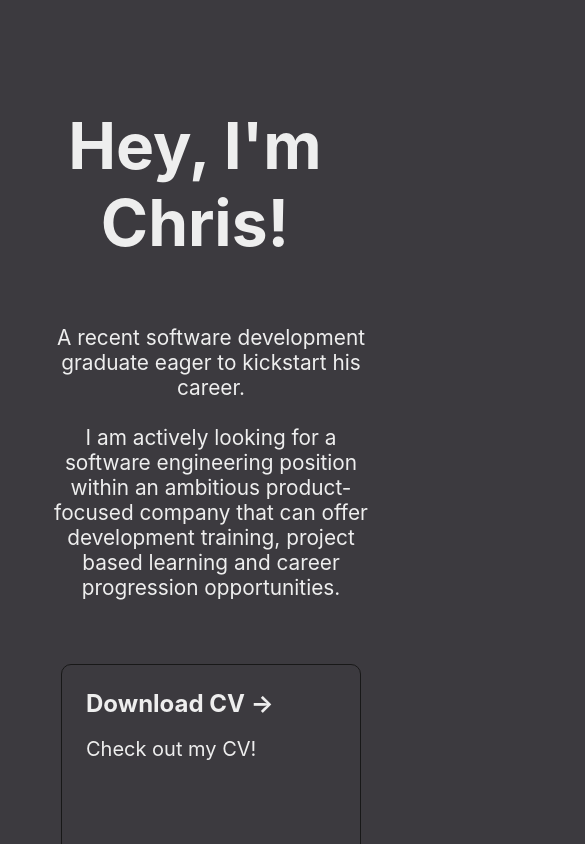
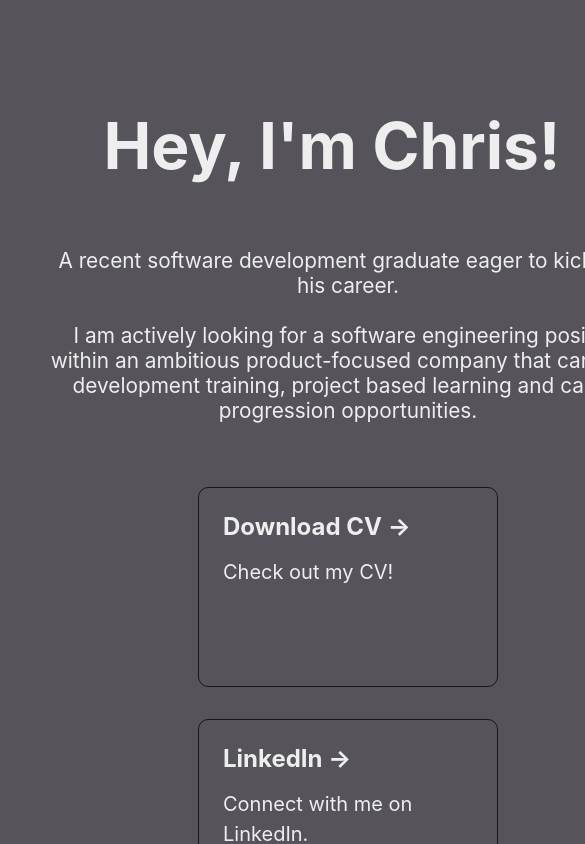
Before and after one commit to CMillar113/chrismillar.portfolio, a Next.js app: page / in a window 390 px wide. Shown: the top 844 px of the page, 585 px wide, since content can reach past the window. Built offline with nearby package versions, Linux system fonts and the light colour scheme.

Commit message:
Fixed layout styling on phone screen

```diff
--- a/pages/index.tsx
+++ b/pages/index.tsx
@@ -5,6 +5,7 @@ import styles from '../styles/Home.module.css'
 
 const Home: NextPage = () => {
   return (
+    <div className={styles.width}>
     <div className={styles.container}>
       <Head>
         <title>Chris Millar</title>
@@ -70,6 +71,7 @@ const Home: NextPage = () => {
       <Image src="/carbon.png" alt='Intro' width={600} height={200}/>
       </footer>
     </div>
+    </div>
   )
 }
 
--- a/styles/Home.module.css
+++ b/styles/Home.module.css
@@ -1,5 +1,6 @@
 .container {
   padding: 0 2rem;
+  width: 100%;
 }
 
 .main {
--- a/styles/globals.css
+++ b/styles/globals.css
@@ -1,12 +1,15 @@
 html,
 body {
+  width: fit-content;
   padding: 0;
   margin: 0;
   font-family: -apple-system, BlinkMacSystemFont, Segoe UI, Roboto, Oxygen,
     Ubuntu, Cantarell, Fira Sans, Droid Sans, Helvetica Neue, sans-serif;
 
   color: #eeeeee;
-  background: #3c3a3f;
+  background: #56535a;
+  align-content: center;
+  text-align: center;
 }
 
 a {
```
